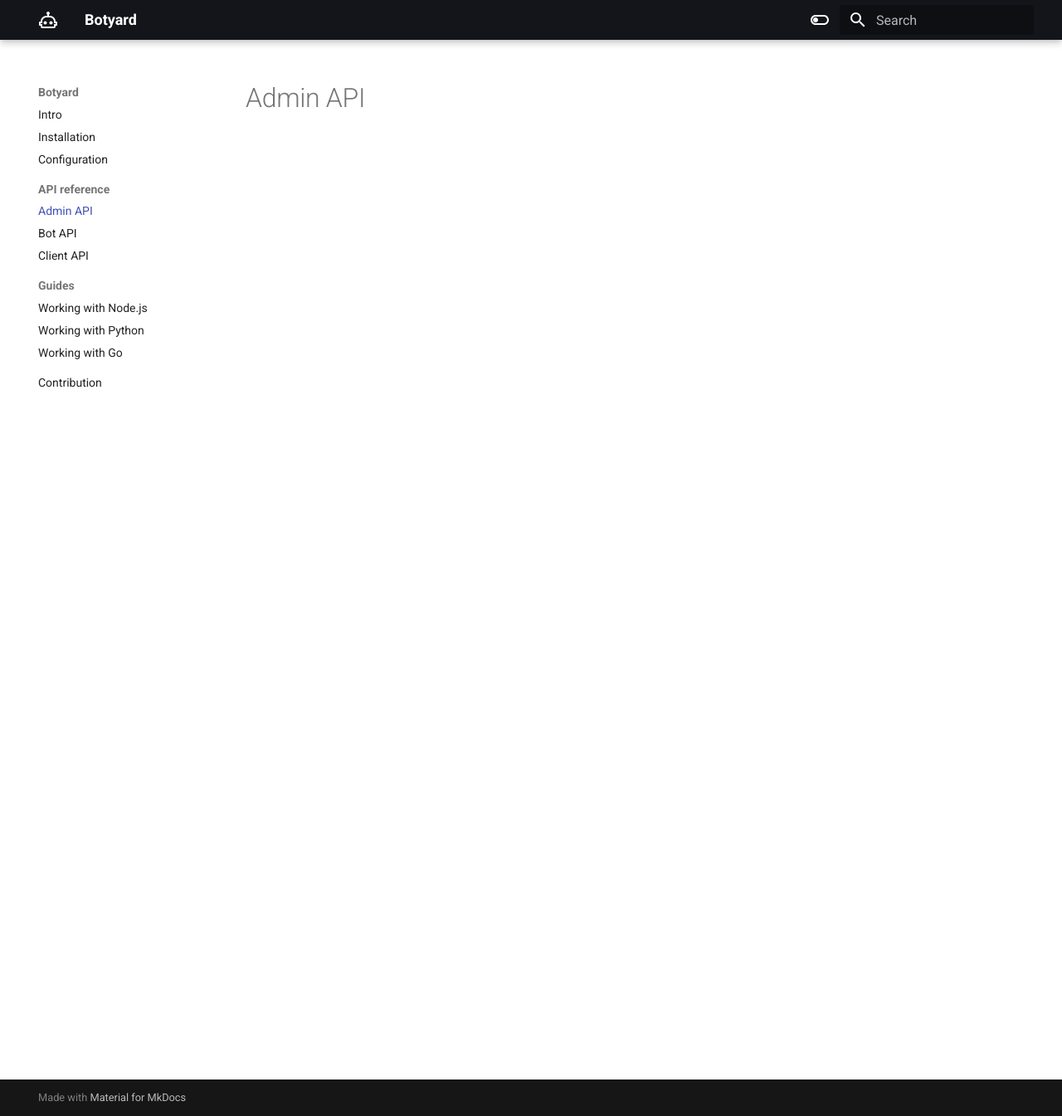
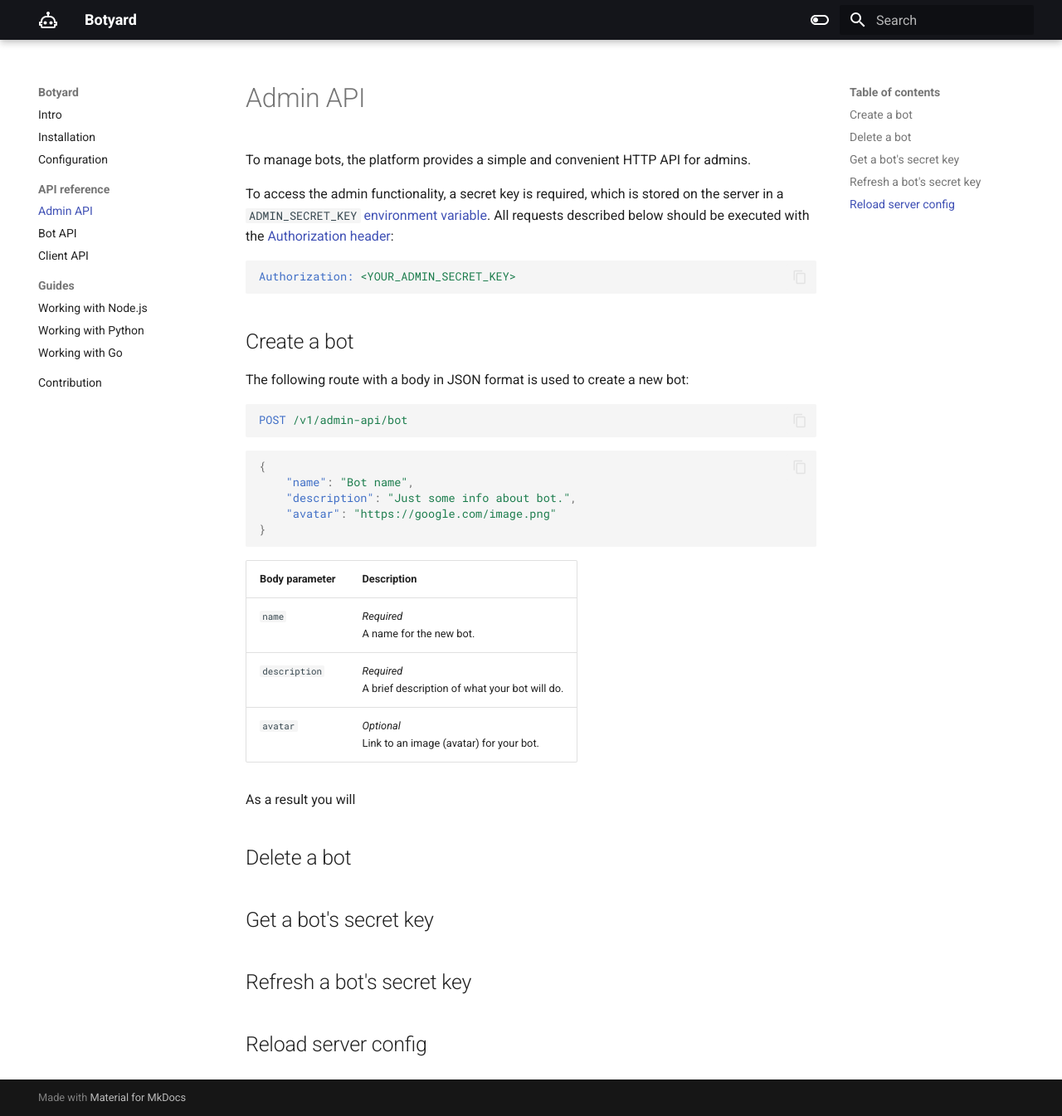
Before and after one commit to cheatsnake/botyard, an MkDocs documentation site: the page built from docs/api/admin.md, in a window 1280 px wide and 1345 px high. Shown: the whole window at 83% size. Built offline with MkDocs 1.6.1 and Material for MkDocs 9.7.7, drawn with Linux system fonts in a browser that asks for light colours.

Commit message:
update docs

````diff
--- a/docs/api/admin.md
+++ b/docs/api/admin.md
@@ -1 +1,41 @@
 # Admin API
+
+To manage bots, the platform provides a simple and convenient HTTP API for admins.
+
+To access the admin functionality, a secret key is required, which is stored on the server in a `ADMIN_SECRET_KEY` [environment variable](../configuration.md#environment-variables). All requests described below should be executed with the [Authorization header](https://developer.mozilla.org/en-US/docs/Web/HTTP/Headers/Authorization):
+
+```nginx
+Authorization: <YOUR_ADMIN_SECRET_KEY>
+```
+
+## Create a bot
+
+The following route with a body in JSON format is used to create a new bot:
+
+```nginx
+POST /v1/admin-api/bot
+```
+
+```json
+{
+    "name": "Bot name",
+    "description": "Just some info about bot.",
+    "avatar": "https://google.com/image.png"
+}
+```
+
+| Body parameter | Description                                                   |
+| -------------- | ------------------------------------------------------------- |
+| `name`         | _Required_ <br> A name for the new bot.                       |
+| `description`  | _Required_ <br> A brief description of what your bot will do. |
+| `avatar`       | _Optional_ <br> Link to an image (avatar) for your bot.       |
+
+As a result you will
+
+## Delete a bot
+
+## Get a bot's secret key
+
+## Refresh a bot's secret key
+
+## Reload server config
````
Also changed, not shown: docs/configuration.md (+24 -0 lines), docs/index.md (+2 -2 lines).
